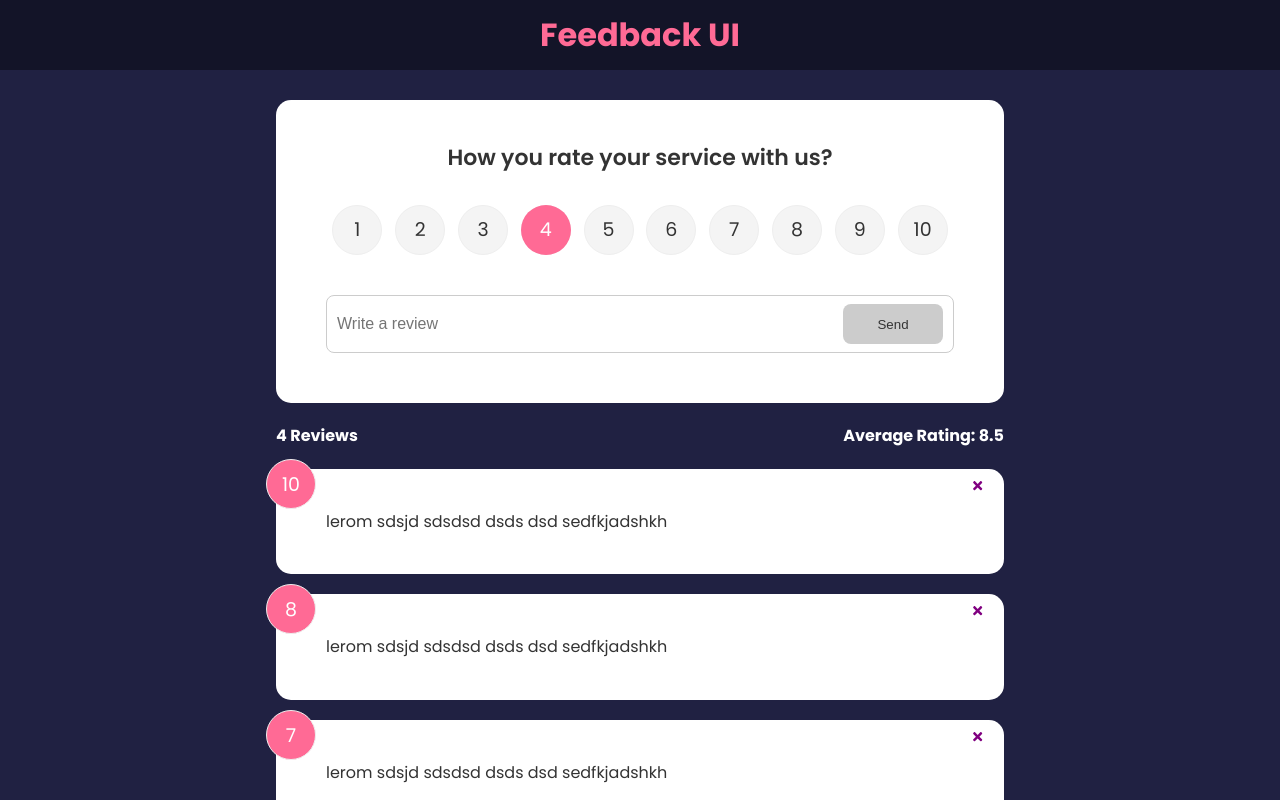
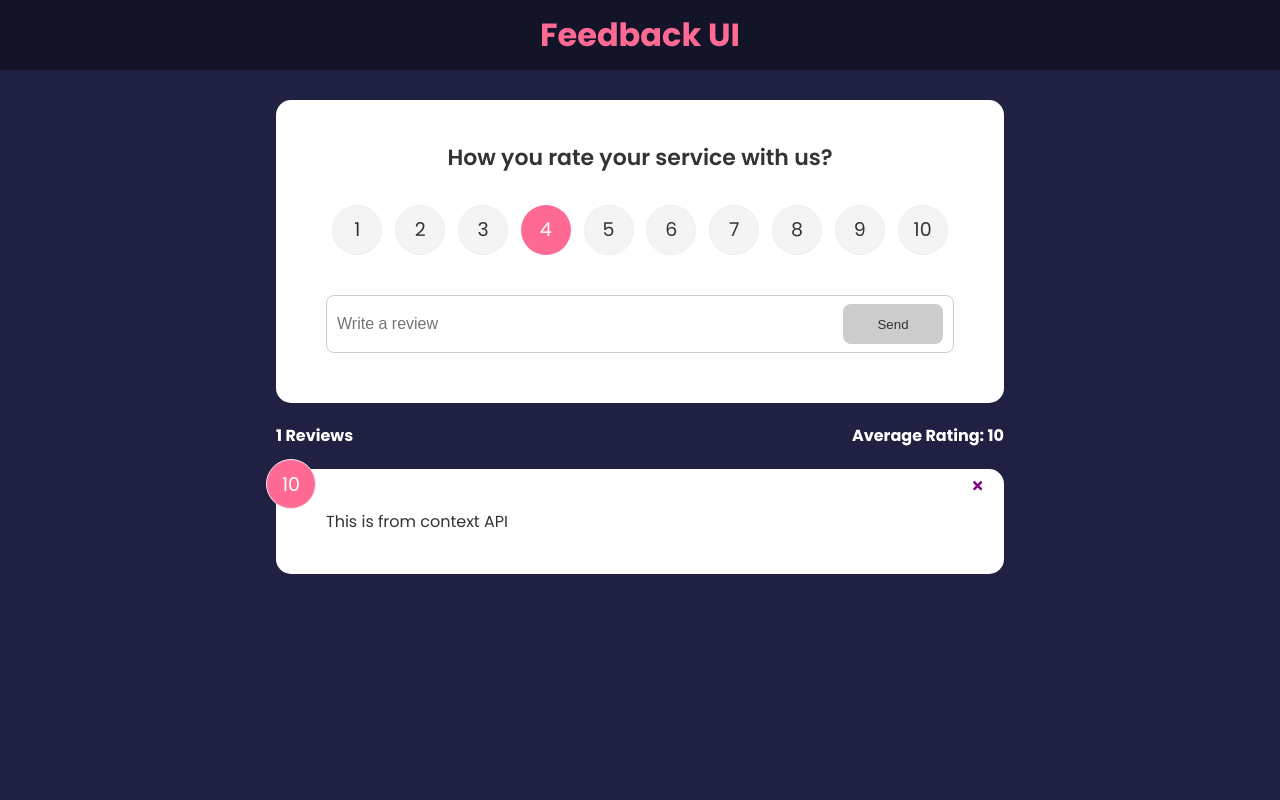
Before and after one commit to malik-hamza-mehboob-dev/feedback-app, a React (Create React App) app: page / in a window 1280 px wide. Shown: the top 800 px of the page. Built offline with nearby package versions, Linux system fonts and the light colour scheme.

Commit message:
refractor(ContentAPI):Add Context API in Stats and List component

```diff
--- a/src/App.js
+++ b/src/App.js
@@ -25,8 +25,8 @@ export default function App() {
         <Header text="Feedback UI" />
         <div className='container'>
             <FeedbackForm feedbackAdd={handleAdd} />
-            <FeedbackStats feedback={feedbackData} />
-            <FeedbackList feedback={feedbackData} handleClick={deleteFeedback}/>
+            <FeedbackStats />
+            <FeedbackList handleClick={deleteFeedback}/>
         </div>
     </FeedbackProvider>
   )
--- a/src/components/FeedbackList.jsx
+++ b/src/components/FeedbackList.jsx
@@ -1,21 +1,15 @@
+import { useContext } from 'react'
 import FeedbackItem from './FeedbackItem'
-import propTypes from 'prop-types'
+import FeedbackContext from '../context/FeedbackContext'
 
-function FeedbackList({feedback, handleClick}) {
+
+
+function FeedbackList({handleClick}) {
+  const {feedback} = useContext(FeedbackContext);
     if(!feedback || feedback.length === 0) { return <p>No Feedback yet!</p>}
   return (
     feedback.map((item) => (<FeedbackItem key={item.id} item={item} handleClick={handleClick} />))
   )
 }
 
-FeedbackItem.propTypes = {
-    feedback : propTypes.arrayOf(
-        propTypes.shape({
-            id: propTypes.number.isRequired,
-            feedback: propTypes.string.isRequired,
-            rating: propTypes.number.isRequired,
-        })
-    ),
-}
-
 export default FeedbackList
--- a/src/components/FeedbackStats.jsx
+++ b/src/components/FeedbackStats.jsx
@@ -1,6 +1,9 @@
-import propTypes from 'prop-types'
+import { useContext } from "react";
+import FeedbackContext from "../context/FeedbackContext";
 
-function FeedbackStats({feedback}) {
+function FeedbackStats() {
+  const {feedback} = useContext(FeedbackContext);
+
     let average = feedback.reduce((acc,cur) => {
         return acc + cur.rating
     },0) / feedback.length;
@@ -14,9 +17,4 @@ function FeedbackStats({feedback}) {
   )
 }
 
-
-FeedbackStats.propTypes = {
-    feedback: propTypes.array.isRequired,
-}
-
 export default FeedbackStats
```
